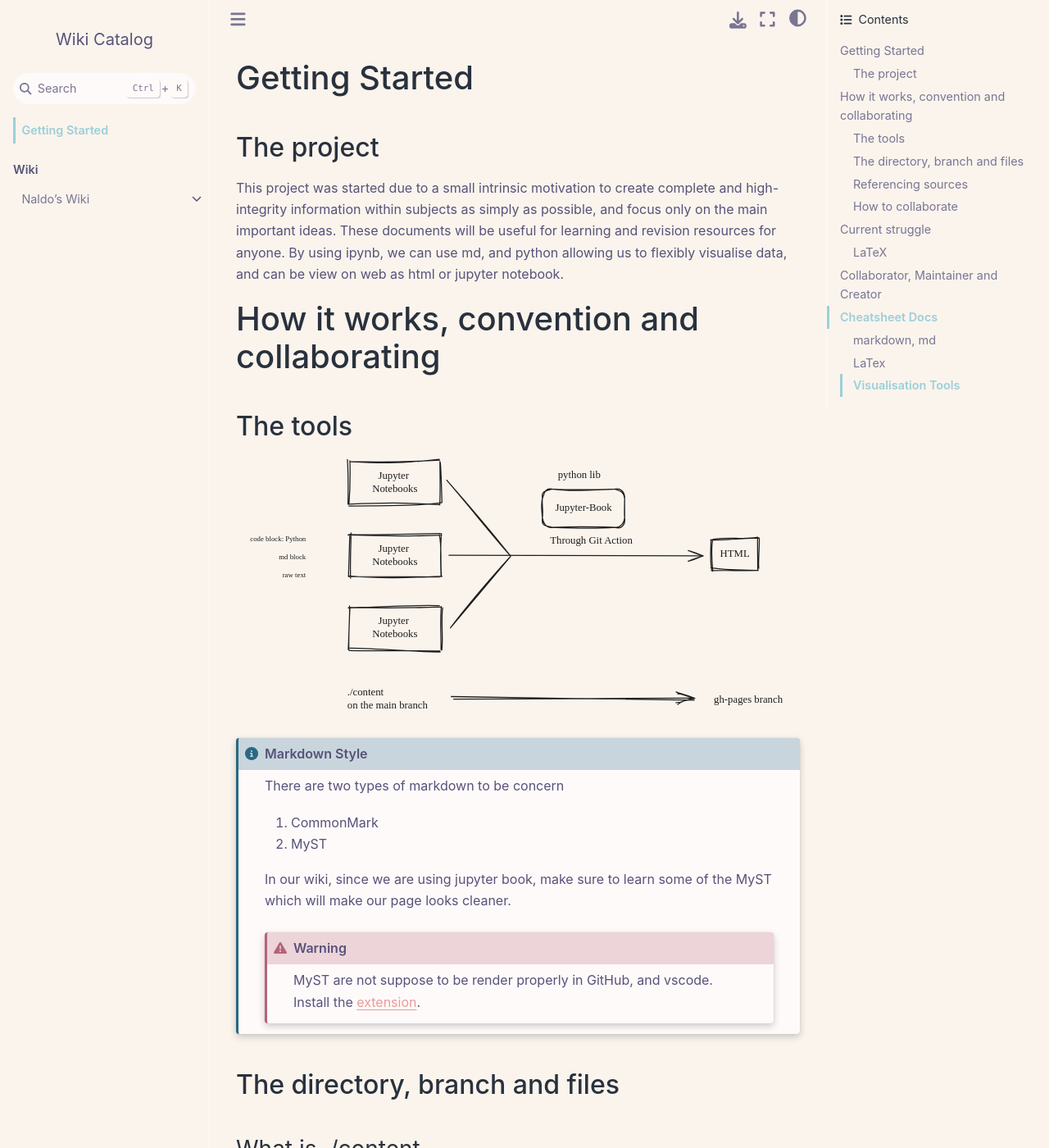
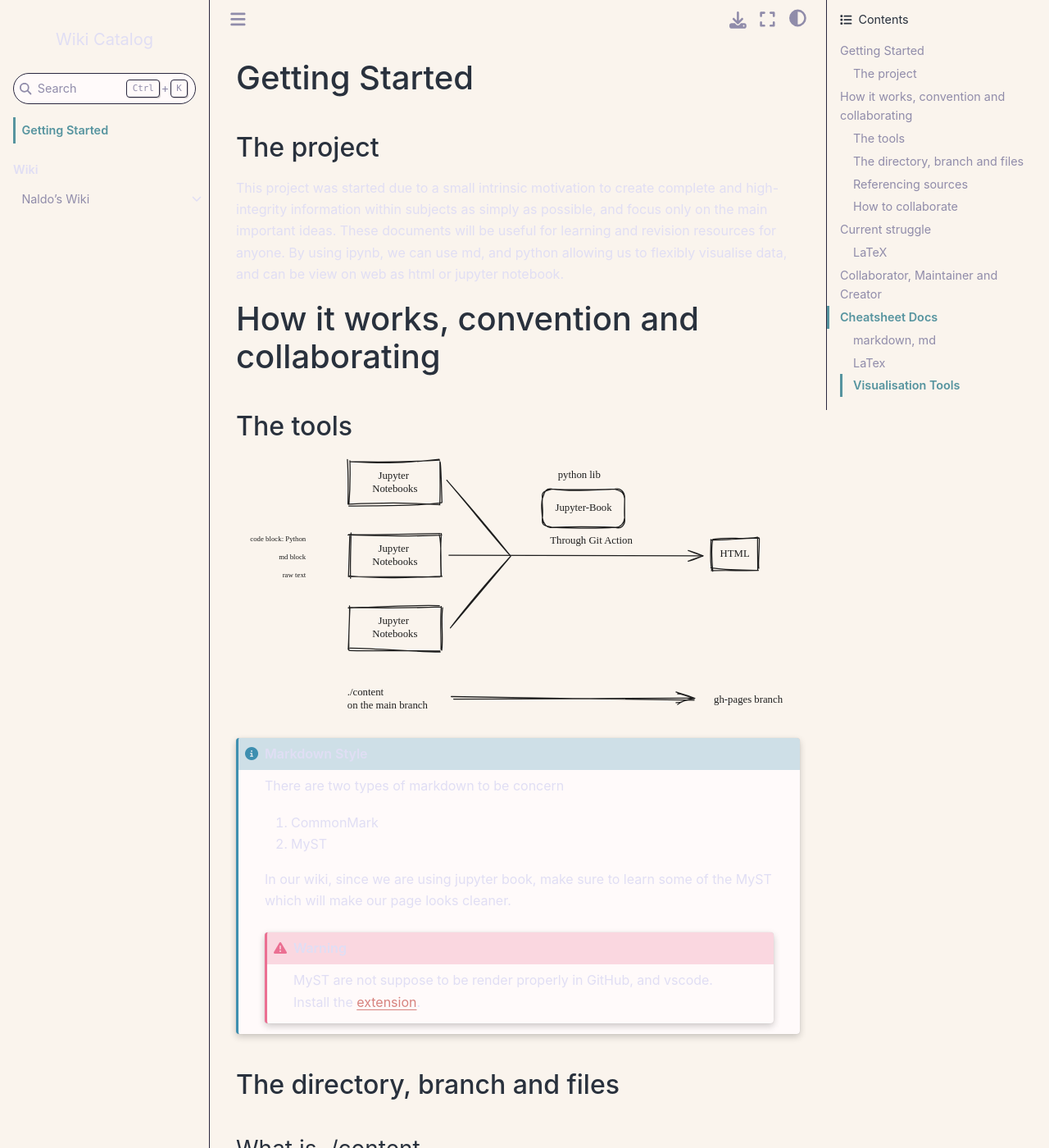
Before and after one commit to solipsse/Wiki1, a Jupyter Book: the page built from content/index.md, in a window 1280 px wide and 1400 px high. Shown: the whole window at 82% size. Built offline with Jupyter Book 1.0.4 settings and Sphinx 7.4.7 and the Sphinx Book theme 1.1.4, drawn with Linux system fonts in a browser that asks for light colours.

Commit message:
update css

```diff
--- a/content/_static/rose-pine-dawn.css
+++ b/content/_static/rose-pine-dawn.css
@@ -1,4 +1,4 @@
-html[data-theme=dark] {
+html[data-theme=light] {
   --pst-color-primary: #56949f;
   --pst-color-secondary: #ea9d34CD;
   --pst-color-primary-bg: #232136;
@@ -24,11 +24,11 @@
   --pst-color-inline-code: #c4a7e7;
   --pst-color-inline-code-links: #eb6f92;
   /* --pst-color-target: #f6c17780;  dont know */
-  --pst-color-background: #14181e;
-  --pst-color-on-background: #222832;
-  --pst-color-surface: #29313d;
-  --pst-color-on-surface: #f3f4f5;
-  --pst-color-link: #ea9a97;
-  --pst-color-link-hover: #eb6f92;
-  color-scheme: dark;
+  --pst-color-background: #faf4ed;
+  --pst-color-on-background: #fffafa;
+  --pst-color-surface: #fffafa;
+  --pst-color-on-surface: #fffafa;
+  --pst-color-link: #d7827e;
+  --pst-color-link-hover: #b4637a;
+  color-scheme: light;
 }
--- a/content/_static/rose-pine-moon.css
+++ b/content/_static/rose-pine-moon.css
@@ -1,4 +1,4 @@
-html[data-theme=light] {
+html[data-theme=dark] {
   --pst-color-primary: #9ccfd8;
   --pst-color-secondary: #f6c177CD;
   --pst-color-primary-bg: #d0ecf1;
@@ -21,14 +21,14 @@
   --pst-color-shadow: rgba(0,0,0,.2);
   --pst-color-border: #fffaf3;
   --pst-color-border-muted: #f2e9e1;
-  --pst-color-inline-code: #c4a7e7;
+  --pst-color-inline-code: #907aa9;
   --pst-color-inline-code-links: #eb6f92;
   /* --pst-color-target: #f6c17780;  dont know */
-  --pst-color-background: #faf4ed;
-  --pst-color-on-background: #fffafa;
-  --pst-color-surface: #fffafa;
-  --pst-color-on-surface: #fffafa;
+  --pst-color-background: #14181e;
+  --pst-color-on-background: #222832;
+  --pst-color-surface: #29313d;
+  --pst-color-on-surface: #f3f4f5;
   --pst-color-link: #ea9a97;
   --pst-color-link-hover: #eb6f92;
-  color-scheme: light;
+  color-scheme: dark;
 }
```
